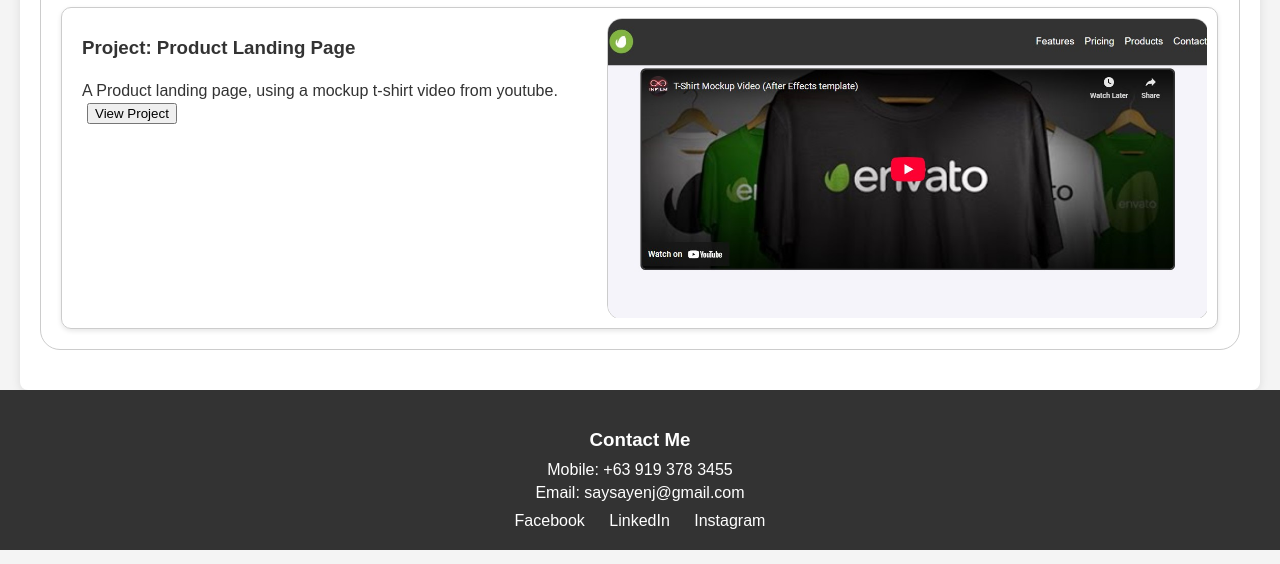
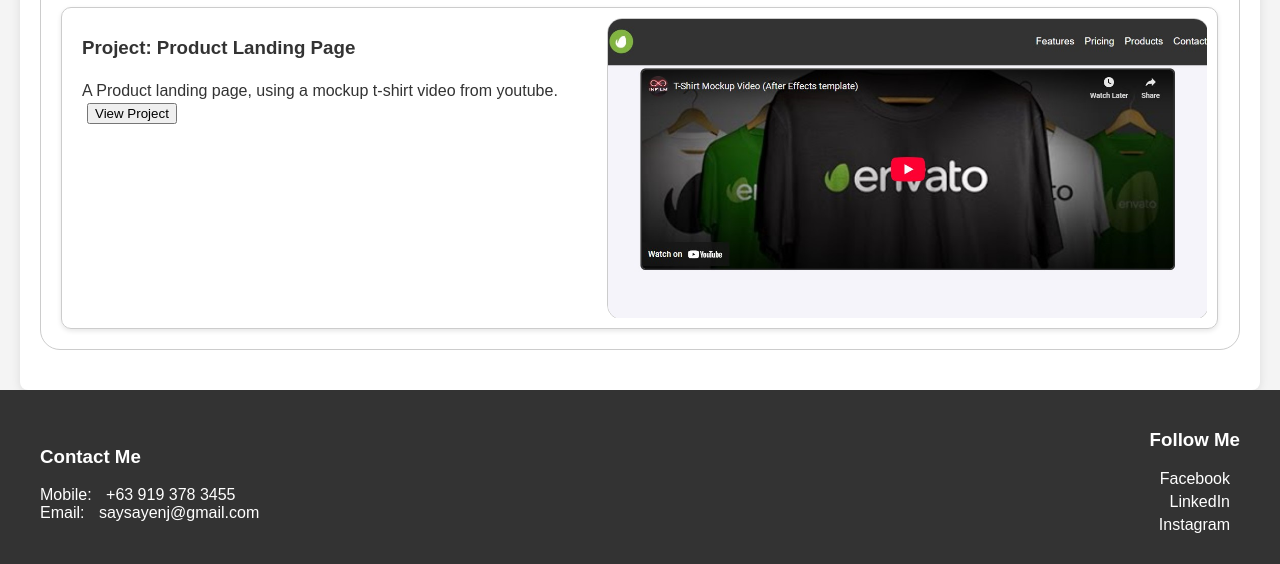
Before and after one commit to jzsaysayen/Personal-Portfolio, a plain HTML site: page index.html in a window 1280 px wide. Shown: the part 1893-2457 px from the top of the page. Drawn offline with Linux system fonts and the light colour scheme.

Commit message:
updated the html & cs.  made the footer a bit better.

```diff
--- a/index.html
+++ b/index.html
@@ -96,13 +96,22 @@
     </div>
     <footer>
         <div class="footer-content">
-            <h3>Contact Me</h3>
-            <p>Mobile: <a href="tel:+639193783455">+63 919 378 3455</a></p>
-            <p>Email: <a href="mailto:saysayenj@gmail.com">saysayenj@gmail.com</a></p>
-            <div class="socials">
-                <a href="https://www.facebook.com/programmingnub" target="_blank">Facebook</a>
-                <a href="https://www.linkedin.com/in/yourprofile" target="_blank">LinkedIn</a>
-                <a href="https://www.instagram.com/boredbooze/" target="_blank">Instagram</a>
+            <div class="footer-left">
+                <h3>Contact Me</h3>
+                <div class="contact-info">
+                    <p>Mobile: <a href="tel:+639193783455">+63 919 378 3455</a></p>
+                    <p>Email: <a href="mailto:saysayenj@gmail.com">saysayenj@gmail.com</a></p>
+                </div>
+            </div>
+            <div class="footer-right">
+                <h3>Follow Me</h3>
+                <div class="socials">
+                    <ul>
+                        <li><a href="https://www.facebook.com/programmingnub" target="_blank">Facebook</a></li>
+                        <li><a href="https://www.linkedin.com/in/yourprofile" target="_blank">LinkedIn</a></li>
+                        <li><a href="https://www.instagram.com/boredbooze/" target="_blank">Instagram</a></li>
+                    </ul>
+                </div>
             </div>
         </div>
     </footer>
--- a/styles.css
+++ b/styles.css
@@ -207,38 +207,47 @@ body {
 footer {
     background-color: #333; /* Dark background color */
     color: #fff; /* White text color */
-    padding: 20px; /* Padding around the footer */
-    text-align: center; /* Center align text */
+    padding: 20px 0; /* Add padding to the top and bottom */
 }
 
 .footer-content {
-    max-width: 800px; /* Max width for the content */
-    margin: 0 auto; /* Center the footer content */
+    display: flex;
+    justify-content: space-between;
+    align-items: center;
+    padding-left: 40px;
+    padding-right: 40px;
+    padding-bottom: 5px;
 }
 
-.footer-content h3 {
-    margin-bottom: 10px; /* Space below the heading */
+.footer-left, .footer-right {
+    flex: 1;
 }
 
-.footer-content p {
-    margin: 5px 0; /* Space between paragraphs */
+.footer-left {
+    text-align: left;
 }
 
-.footer-content a {
-    color: #fff; /* White text color for links */
-    text-decoration: none; /* Remove underline from links */
-}
-.socials {
-    margin-top: 10px; /* Space above social links */
+.footer-right {
+    text-align: right;
 }
 
-.socials a {
+.socials ul {
+    list-style-type: none; /* Hides the bullet points */
+    padding: 0; /* Removes padding */
+}
+
+.socials li {
+    margin-left: 15px; /* Adds space between social links */
+    margin-bottom: 5px;
+}
+
+.socials a, .contact-info a {
     color: #fff; /* White text color for links */
     margin: 0 10px; /* Space between social links */
     text-decoration: none; /* Remove underline from links */
 }
 
-.socials a:hover {
+.socials a:hover, .contact-info a:hover {
     text-decoration: underline; /* Underline on hover */
 }
 
```
